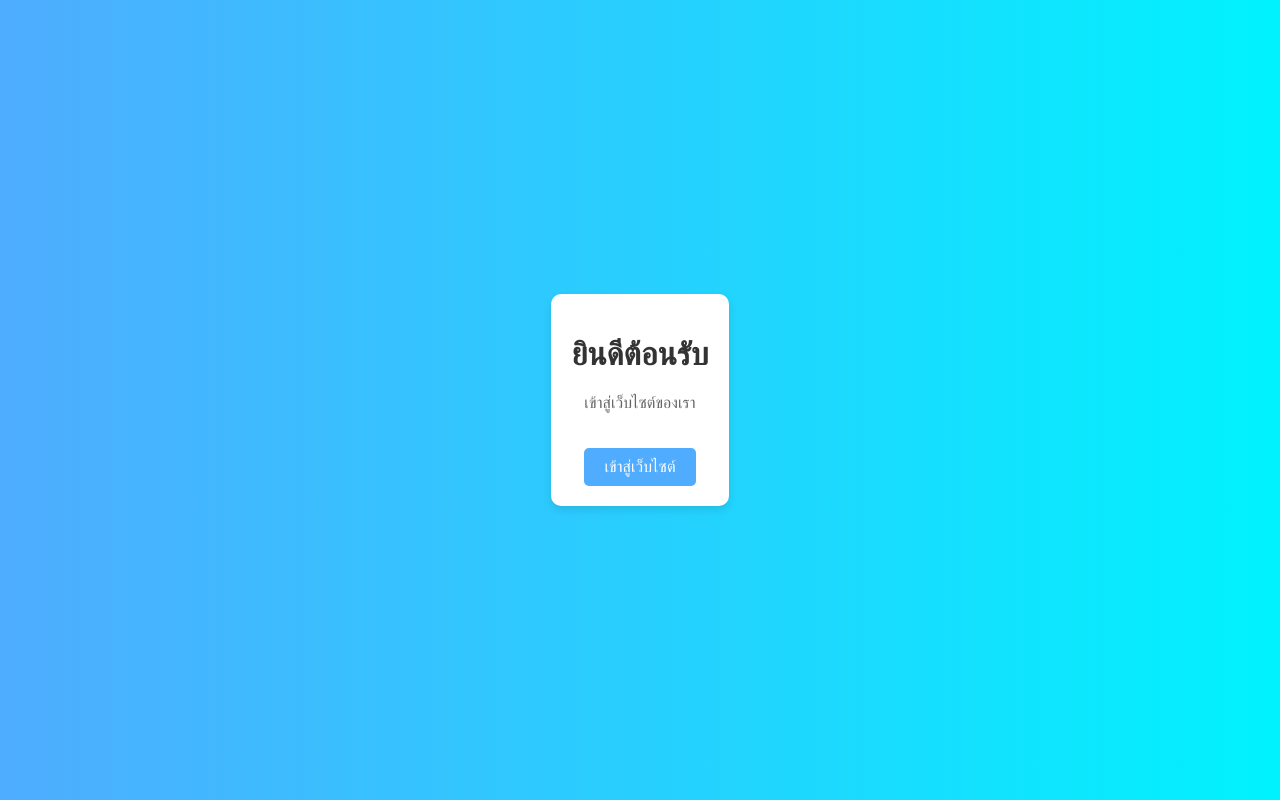
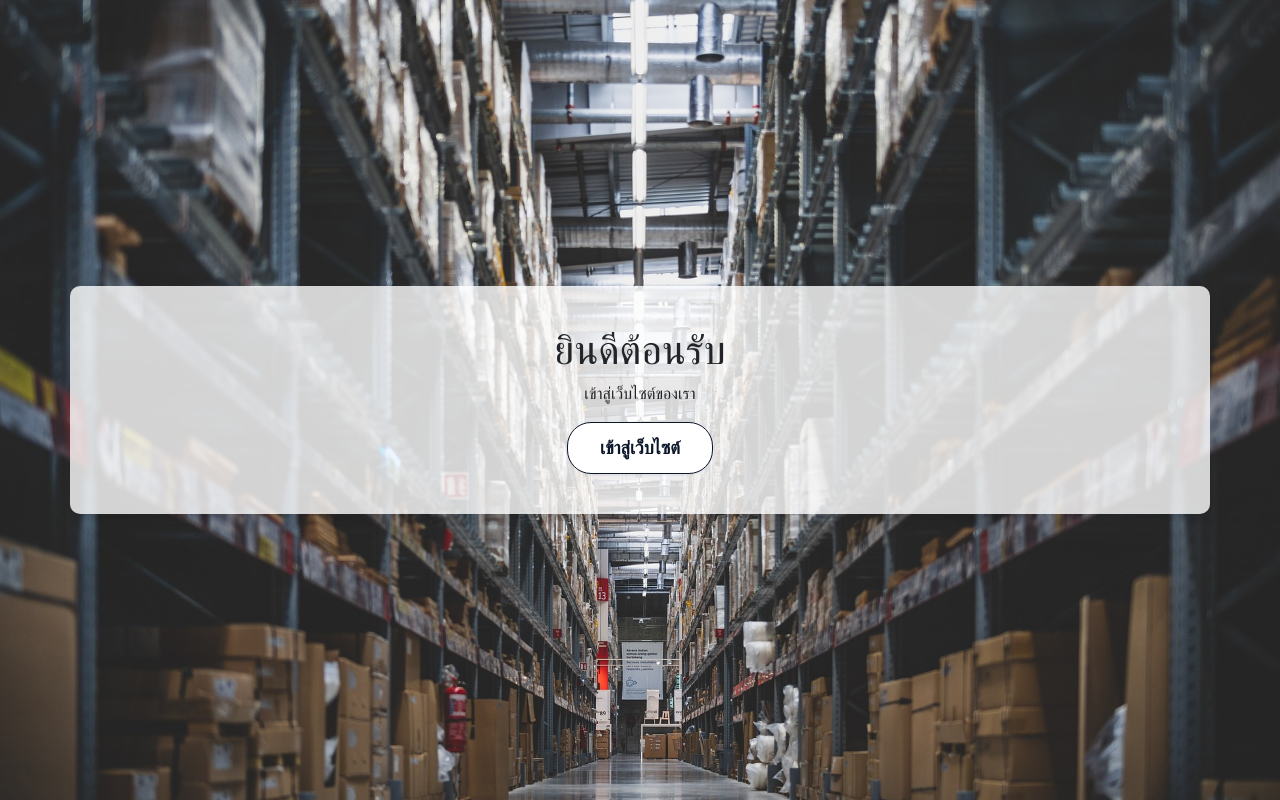
Before and after one commit to lakaskk/lakaskk.github.io, a PHP site: page /index.html in a window 1280 px wide. Run offline with PHP 8.4, Linux system fonts and the light colour scheme; some libraries are stand-ins or nearby versions.

Commit message:
initial commit

```diff
--- a/assets/style.css
+++ b/assets/style.css
@@ -1,6 +1,6 @@
 .btn-custom {
     background-color: #fff;
-    border: 1px solid #000000;
+    border: 1px solid #0d172a;
     border-radius: 1.5rem;
     box-sizing: border-box;
     color: #0d172a;
--- a/index.html
+++ b/index.html
@@ -4,44 +4,29 @@
     <meta charset="UTF-8">
     <meta name="viewport" content="width=device-width, initial-scale=1.0">
     <title>ยินดีต้อนรับเข้าสู่เว็บไซต์ของเรา</title>
+    <link href="https://cdn.jsdelivr.net/npm/bootstrap@5.3.3/dist/css/bootstrap.min.css" rel="stylesheet" integrity="sha384-QWTKZyjpPEjISv5WaRU9OFeRpok6YctnYmDr5pNlyT2bRjXh0JMhjY6hW+ALEwIH" crossorigin="anonymous">
+    <link rel="stylesheet" href="https://cdn.datatables.net/2.0.8/css/dataTables.bootstrap5.css">
+    <link rel="stylesheet" href="https://cdn.datatables.net/1.11.5/css/dataTables.bootstrap5.min.css">
+    <link rel="stylesheet" href="https://cdnjs.cloudflare.com/ajax/libs/twitter-bootstrap/5.3.0/css/bootstrap.min.css">
+    <link rel="stylesheet" href="assets/style.css">
     <style>
         body {
             font-family: Arial, sans-serif;
             margin: 0;
             padding: 0;
+            height: 100vh;
+            background: url('assets/img/store-5619201_1920.jpg') no-repeat center center fixed;
+            background-size: cover;
             display: flex;
             justify-content: center;
             align-items: center;
-            height: 100vh;
-            background: linear-gradient(to right, #4facfe, #00f2fe);
         }
         .container {
             text-align: center;
-            background: white;
-            padding: 20px;
+            background: rgba(255, 255, 255, 0.8);
+            padding: 40px;
             border-radius: 10px;
             box-shadow: 0 4px 8px rgba(0,0,0,0.1);
-        }
-        h1 {
-            color: #333;
-        }
-        p {
-            color: #666;
-        }
-        .button {
-            display: inline-block;
-            margin-top: 20px;
-            padding: 10px 20px;
-            font-size: 16px;
-            color: white;
-            background: #4facfe;
-            border: none;
-            border-radius: 5px;
-            cursor: pointer;
-            text-decoration: none;
-        }
-        .button:hover {
-            background: #00f2fe;
         }
     </style>
 </head>
@@ -49,7 +34,10 @@
     <div class="container">
         <h1>ยินดีต้อนรับ</h1>
         <p>เข้าสู่เว็บไซต์ของเรา</p>
-        <a href="index.php" class="button">เข้าสู่เว็บไซต์</a>
+        <a href="index.php" class="btn btn-custom">เข้าสู่เว็บไซต์</a>
     </div>
+    <script src="https://code.jquery.com/jquery-3.6.0.min.js"></script>
+    <script src="https://cdn.jsdelivr.net/npm/bootstrap@5.3.3/dist/js/bootstrap.bundle.min.js" integrity="sha384-YvpcrYf0tY3lHB60NNkmXc5s9fDVZLESaAA55NDzOxhy9GkcIdslK1eN7N6jIeHz" crossorigin="anonymous"></script>
+    <script src="https://cdn.jsdelivr.net/npm/sweetalert2@11"></script>
 </body>
 </html>
```
Also changed, not shown: assets/img/store-5619201_1920.jpg (added).
